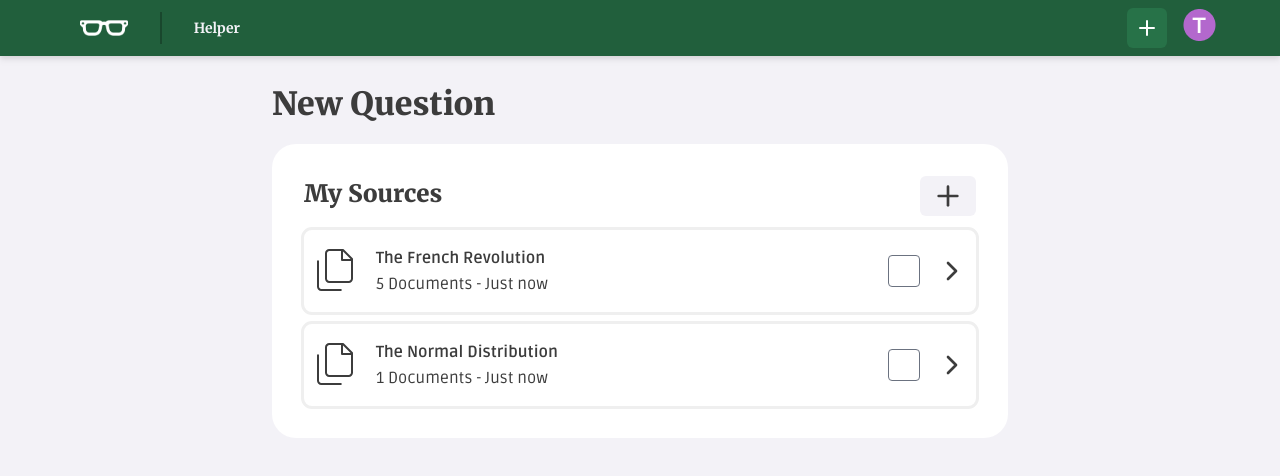
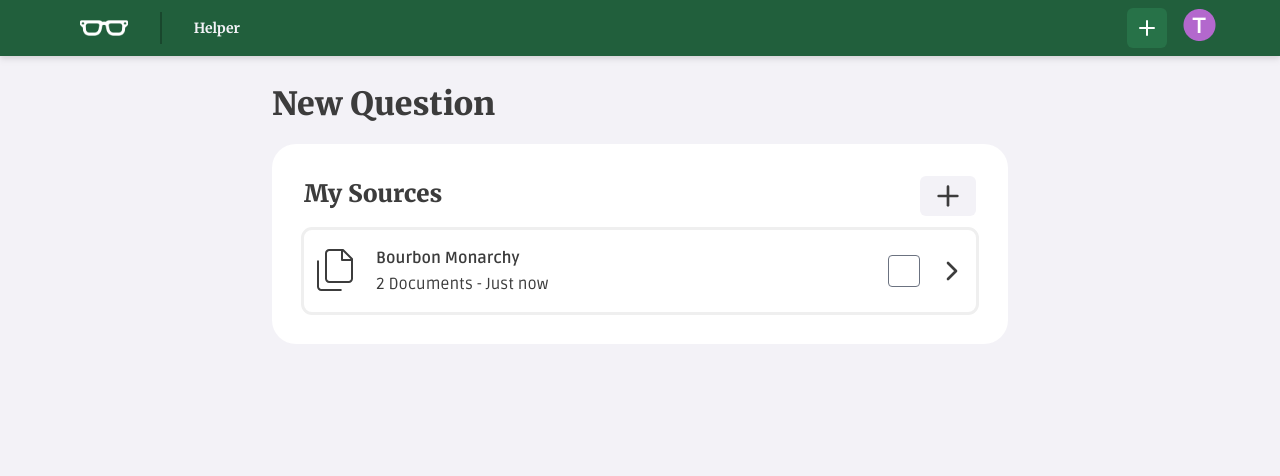
Before and after one commit to tgoulder4/Dunnoyet, a Next.js app: page /learn/new in a window 1280 px wide. Shown: the top 476 px of the page. Built offline with nearby package versions, Linux system fonts and the light colour scheme.

Commit message:
tidy up & bug fix

```diff
--- /dev/null
+++ b/src/app/(api)/sources.ts
@@ -0,0 +1,31 @@
+type File = {
+  subject: string;
+  date: string;
+  noOfDocuments: number;
+};
+type Source = {
+  id: string;
+  name: string;
+  noOfDocuments: number;
+  files: File[];
+};
+export function getSources() {
+  return [
+    {
+      id: "1",
+      subject: "Bourbon Monarchy",
+      noOfDocuments: 2,
+      date: "Just now",
+      files: [
+        {
+          subject: "The Bourbon Restoration",
+          date: "Just now",
+        },
+        {
+          subject: "Bourbon Monarchy",
+          date: "Just now",
+        },
+      ],
+    },
+  ];
+}
--- a/src/components/ui/CreateASource.tsx
+++ b/src/components/ui/CreateASource.tsx
@@ -14,11 +14,11 @@ type Props = {};
 const CreateASource = (props: Props) => {
   const [sourceName, setSourceName] = useState("");
   const [files, setFiles] = useState([
-    // {
-    //   name: "",
-    //   subject: "safhsasa",
-    //   date: "",
-    // },
+    {
+      name: "",
+      subject: "safhsasa",
+      date: "",
+    },
   ]);
   return (
     <div className="flex flex-col gap-2">
--- a/src/components/ui/File.tsx
+++ b/src/components/ui/File.tsx
@@ -7,10 +7,10 @@ import { Button } from "./button";
 type Props = {
   key: number;
   subject: string;
-  date: string;
+  uploadedAt: string;
 };
 
-const File = ({ key, subject, date }: Props) => {
+const File = ({ key, subject, uploadedAt }: Props) => {
   const [hovering, setHovering] = useState(false);
   return (
     <div
@@ -22,7 +22,7 @@ const File = ({ key, subject, date }: Props) => {
         <FileText className="h-12 w-12 stroke-1" />
         <summary className={`${ruda.className} flex flex-col gap-0.5`}>
           <h3 className={`font-bold`}>{subject}</h3>
-          <p>{date}</p>
+          <p>{uploadedAt}</p>
         </summary>
       </div>
       {hovering ? (
--- a/src/components/ui/Files.tsx
+++ /dev/null
@@ -1,31 +0,0 @@
-"use client";
-import React from "react";
-import { useState } from "react";
-import UploadedFile from "./File";
-import UploadAFile from "./CreateASource";
-type Props = {};
-
-const Files = (props: Props) => {
-  const [thisGroupsFiles, setThisGroupsFiles] = useState([
-    {
-      subject: "The Bourbon Restoration",
-      date: "Just now",
-      noOfDocuments: 5,
-    },
-    {
-      subject: "Bourbon Monarchy",
-      date: "Just now",
-      noOfDocuments: 1,
-    },
-  ]);
-  return (
-    <div className="flex flex-col gap-3">
-      {thisGroupsFiles.map((file, index) => (
-        <UploadedFile key={index} subject={file.subject} date={file.date} />
-      ))}
-      <UploadAFile />
-    </div>
-  );
-};
-
-export default Files;
--- a/src/components/ui/Source.tsx
+++ b/src/components/ui/Source.tsx
@@ -150,7 +150,7 @@ Props) => {
         <div className="pl-4">
           <div className="flex flex-col gap-3">
             {files.map((file, index) => (
-              <File key={index} subject={file.subject} date={file.date} />
+              <File key={index} subject={file.subject} uploadedAt={file.date} />
             ))}
             {_uploadOption ? <UploadFile /> : <></>}
           </div>
--- a/src/components/ui/Sources.tsx
+++ b/src/components/ui/Sources.tsx
@@ -3,31 +3,22 @@ import React from "react";
 import { useState } from "react";
 import Source from "./Source";
 import { merriweather } from "@/app/fonts";
+import { getSources } from "@/app/(api)/sources";
 type Props = {
   setNewQuestionIsVisible: Function;
 };
 
 const Sources = (props: Props) => {
-  const [sourceGroups, setSourceGroups] = useState([
-    {
-      subject: "The French Revolution",
-      date: "Just now",
-      noOfDocuments: 5,
-    },
-    {
-      subject: "The Normal Distribution",
-      date: "Just now",
-      noOfDocuments: 1,
-    },
-  ]);
+  const [sources, setSources] = useState(getSources());
   return (
     <div className="flex flex-col gap-3">
-      {sourceGroups.map((file, index) => (
+      {sources.map((source, index) => (
         <Source
-          noOfDocuments={file.noOfDocuments}
+          noOfDocuments={source.noOfDocuments}
           key={index}
-          subject={file.subject}
-          date={file.date}
+          subject={source.subject}
+          date={source.date}
+          files={source.files}
           setNewQuestionIsVisible={props.setNewQuestionIsVisible}
         />
       ))}
```
